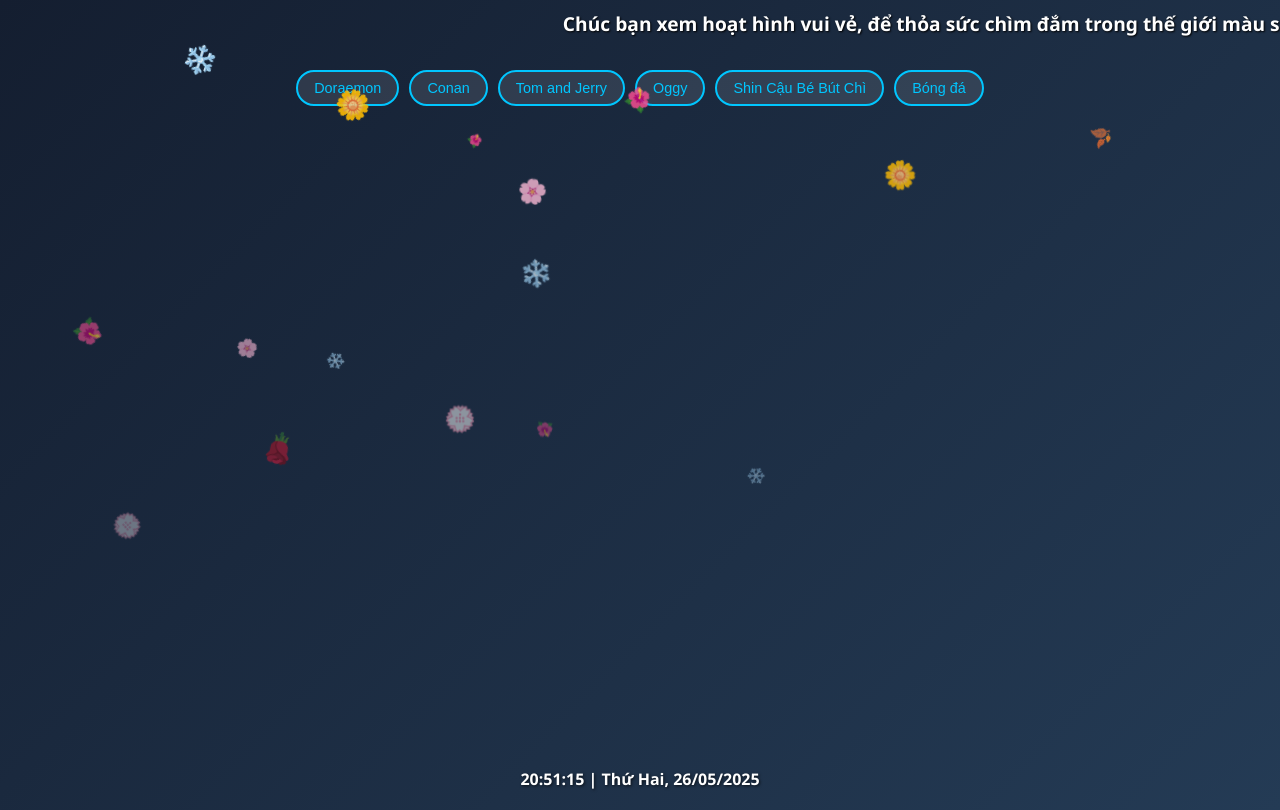
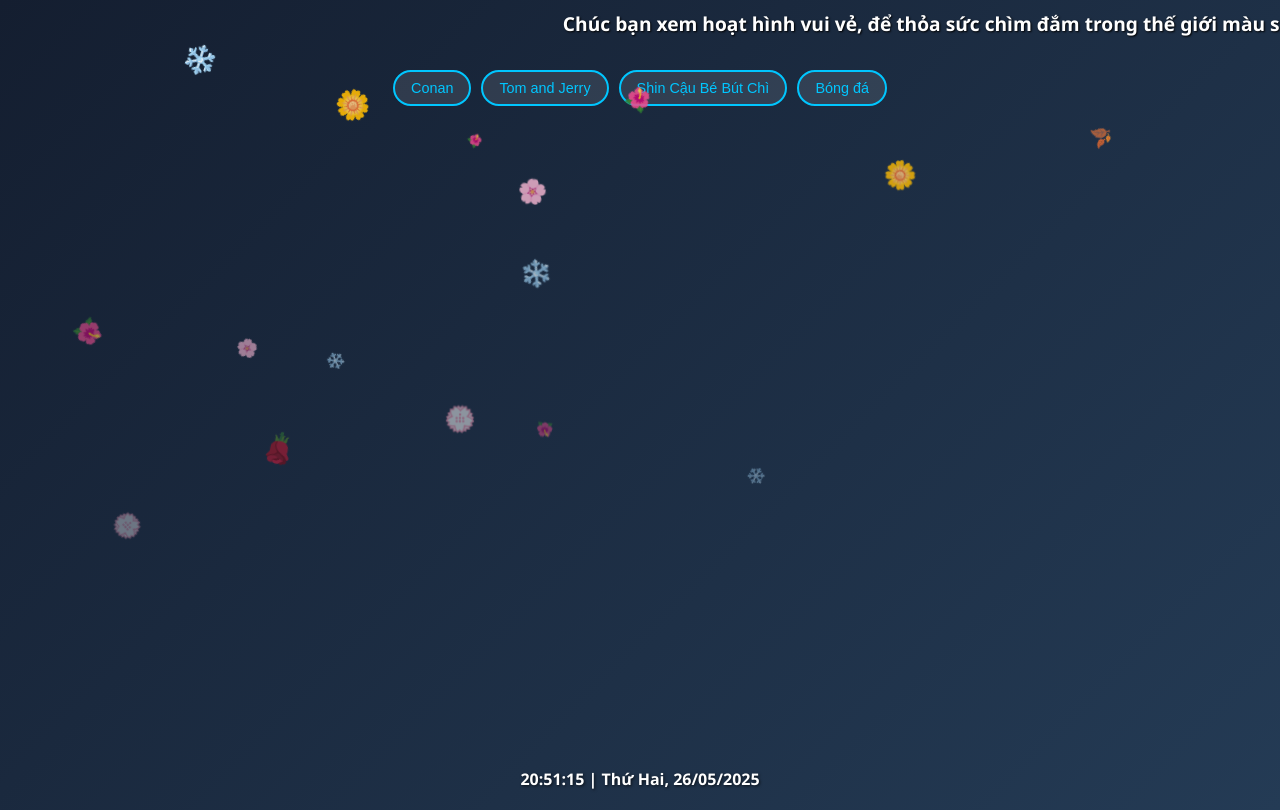
Before and after one commit to nhattan28/phatvideohoathinh, a plain HTML site: page index.html in a window 1280 px wide. Drawn offline with Linux system fonts and the light colour scheme.

Commit message:
Update index.html

```diff
--- a/index.html
+++ b/index.html
@@ -143,10 +143,10 @@ Chúc bạn xem hoạt hình vui vẻ, để thỏa sức chìm đắm trong th
 <!-- TRANG 1: Các nút chọn phim -->
 <div id="page1">
   <div class="buttons">
-    <button onclick="goToPage2('WMyKrPGhwJE', this)">Doraemon</button>
+
     <button onclick="goToPage2('QBvmeQr7Pbo', this)">Conan</button>
     <button onclick="goToPage2('rEKifG2XUZg', this)">Tom and Jerry</button>
-    <button onclick="goToPage2('4fs42tPscuo', this)">Oggy</button>
+
     <button onclick="goToPage2('VF3qr2pQ0jk', this)">Shin Cậu Bé Bút Chì</button>
     <button onclick="goToPage2('BGLPRIMXcKU', this)">Bóng đá</button>
 
```
